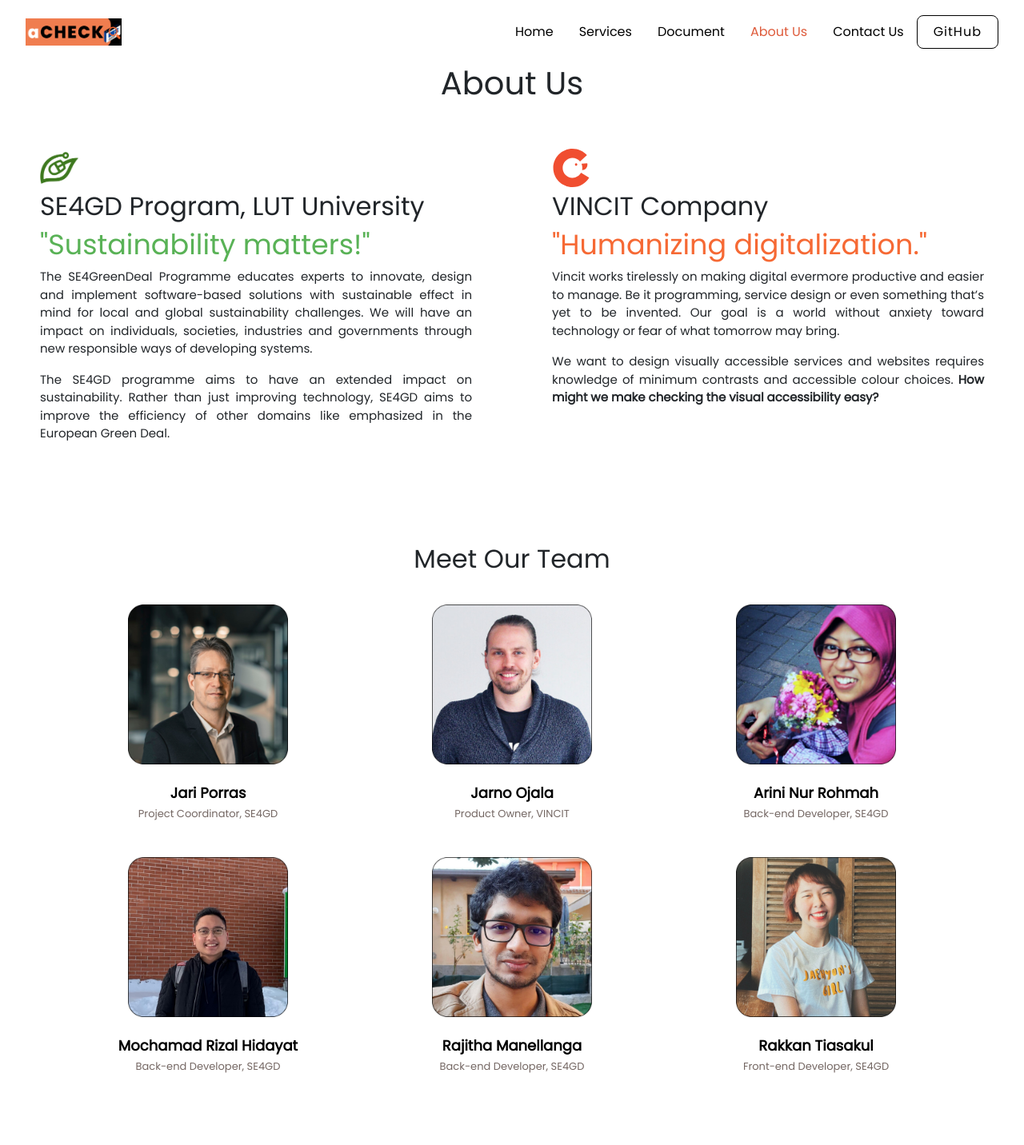
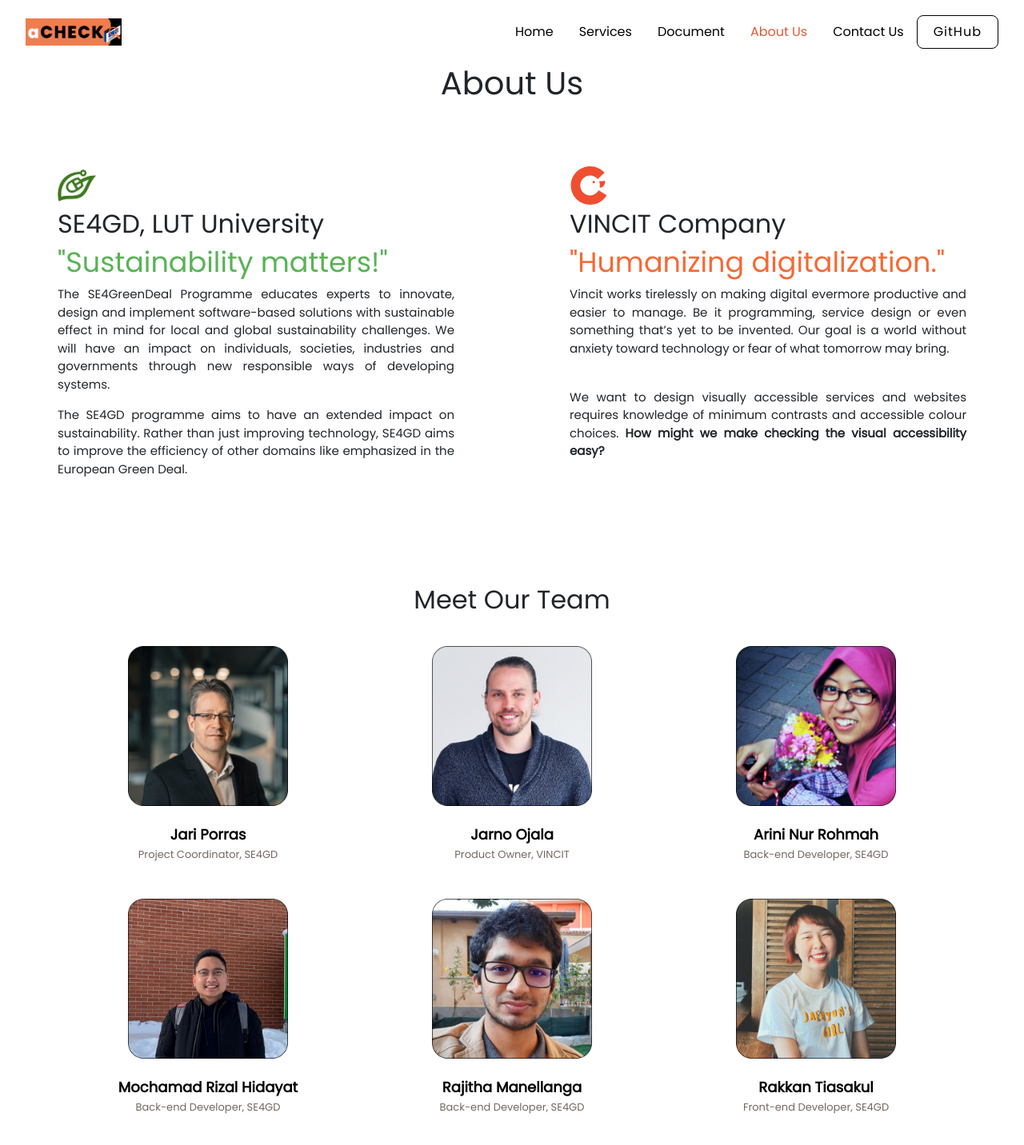
Before and after one commit to eternals-swproject-2021/vincit-tool, a React (Create React App) app in the folder react-app/: page /about-us in a window 1280 px wide. Shown: the top 1432 px of the page at 80% size. Built offline with nearby package versions, Linux system fonts and the light colour scheme.

Commit message:
[11] Rakkan - Changed padding in About Us page

```diff
--- a/react-app/src/pages/about/About.js
+++ b/react-app/src/pages/about/About.js
@@ -23,7 +23,7 @@
                 <div className="i-left">
                     <div className="i-wrapper">
                         <img src={SE4GD} alt="se4gd-logo" className="se4gd-logo"></img>
-                        <h2 className="i-name">SE4GD Program, LUT University</h2>
+                        <h2 className="i-name">SE4GD, LUT University</h2>
                         <h1 className="i-intro">"Sustainability matters!"</h1>
                         <div className="i-content">
                             <p>The SE4GreenDeal Programme educates experts to innovate, design and implement software-based solutions with sustainable effect in mind for local and global sustainability challenges. We will have an impact on individuals, societies, industries and governments through new responsible ways of developing systems. </p>
@@ -37,8 +37,8 @@
                         <h2 className="i-name">VINCIT Company</h2>
                         <h1 className="i-intro-2">"Humanizing digitalization."</h1>
                         <div className="i-content">
-                            <p> Vincit works tirelessly on making digital evermore productive and easier to manage. Be it programming, service design or even something that’s yet to be invented. Our goal is a world without anxiety toward technology or fear of what tomorrow may bring.</p>
-                            <p>We want to design visually accessible services and websites requires knowledge of minimum contrasts and accessible colour choices. <b>How might we make checking the visual accessibility easy?</b></p>
+                            <p>Vincit works tirelessly on making digital evermore productive and easier to manage. Be it programming, service design or even something that’s yet to be invented. Our goal is a world without anxiety toward technology or fear of what tomorrow may bring.</p>
+                            <br/><p>We want to design visually accessible services and websites requires knowledge of minimum contrasts and accessible colour choices. <b>How might we make checking the visual accessibility easy?</b></p>
                         </div>
                     </div>
                 </div>
@@ -119,7 +119,6 @@
                 </div>
             </section>
         </div>
-
     )
 }
 
--- a/react-app/src/pages/about/about.css
+++ b/react-app/src/pages/about/about.css
@@ -15,7 +15,7 @@
 }
 
 .i-wrapper {
-    padding: 50px;
+    padding: 4.5rem;
     height: 50%;
     display: flex;
     flex-direction: column;
@@ -108,7 +108,7 @@
 }
 
 section {
-    padding: 60px 0;
+    padding: 45px 0;
     overflow: hidden;
     position: relative;
 }
```
